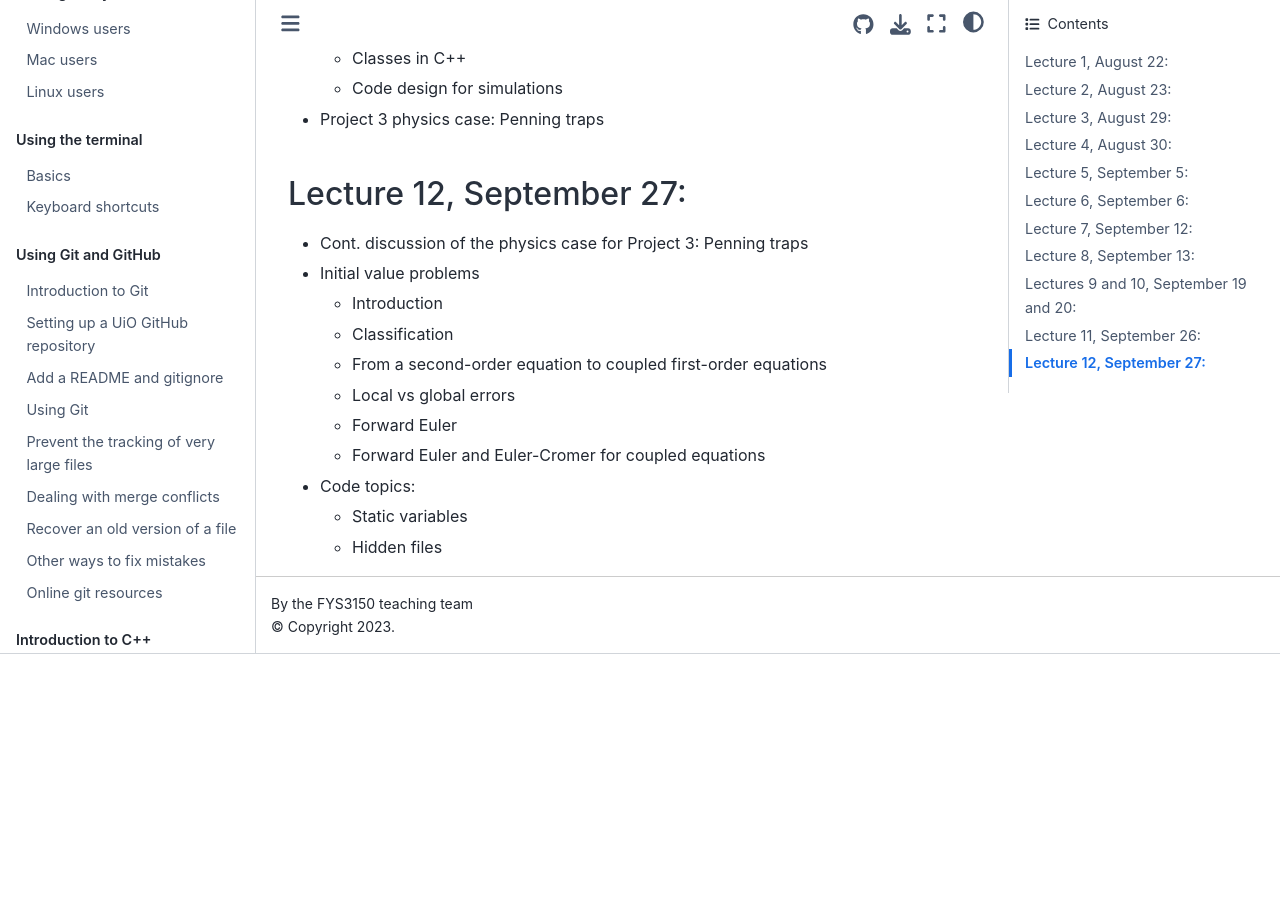
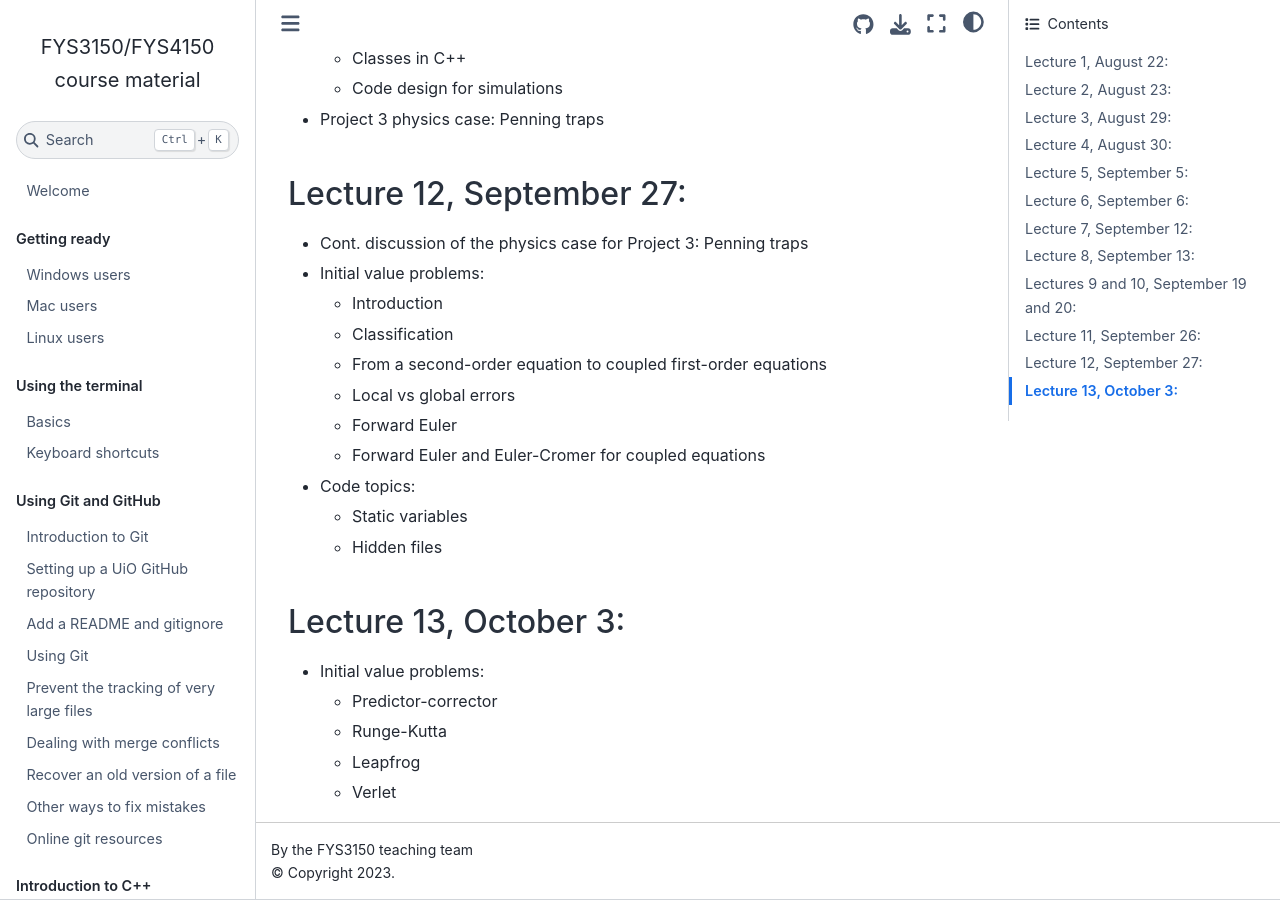
Before and after one commit to anderkve/FYS3150, a Jupyter Book: the page built from lecture_notes/2024/README.md, in a window 1280 px wide and 900 px high, scrolled down 2942 px. Built offline with Jupyter Book 1.0.4 settings and Sphinx 7.4.7 and the Sphinx Book theme 1.1.4, drawn with Linux system fonts in a browser that asks for light colours; pages that are not in the unit, such as notebooks, are missing from menus; before the commit the page ends 3596 px from its top, so only the background shows below that.

Commit message:
Update README.md

```diff
--- a/lecture_notes/2024/README.md
+++ b/lecture_notes/2024/README.md
@@ -111,7 +111,7 @@
 ### Lecture 12, September 27:
 
 - Cont. discussion of the physics case for Project 3: Penning traps
-- Initial value problems
+- Initial value problems:
   - Introduction
   - Classification
   - From a second-order equation to coupled first-order equations
@@ -121,3 +121,12 @@
 - Code topics:
   - Static variables
   - Hidden files
+
+
+### Lecture 13, October 3:
+
+- Initial value problems:
+  - Predictor-corrector
+  - Runge-Kutta
+  - Leapfrog
+  - Verlet
```
